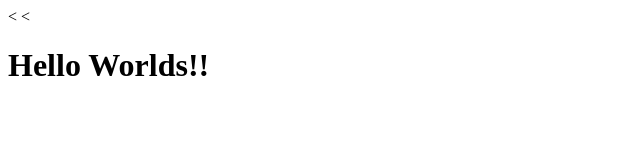
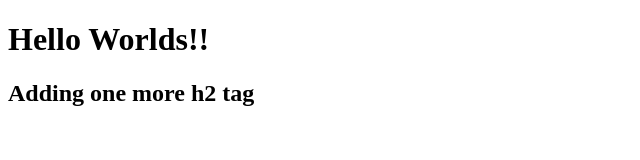
Before and after one commit to sahudeepakhhh/dsahu_demo, a plain HTML site: page index.html in a window 1280 px wide. Shown: the whole page, without its empty margins (0-640 px from the left). Drawn offline with Linux system fonts and the light colour scheme.

Commit message:
Adding h2 tag

```diff
--- a/index.html
+++ b/index.html
@@ -1,10 +1,11 @@
-<<!DOCTYPE html>
+<!DOCTYPE html>
 <html lang="en" dir="ltr">
   <head>
     <meta charset="utf-8">
     <title>DSahu Demo</title>
   </head>
   <body>
-    <<h1>Hello Worlds!!</h1>
+    <h1>Hello Worlds!!</h1>
+    <h2>Adding one more h2 tag</h2>
   </body>
 </html>
```
